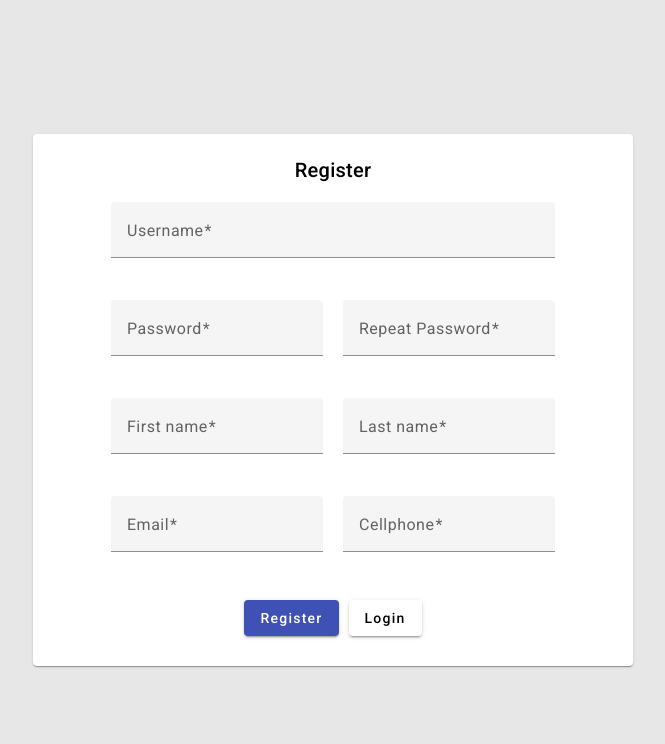
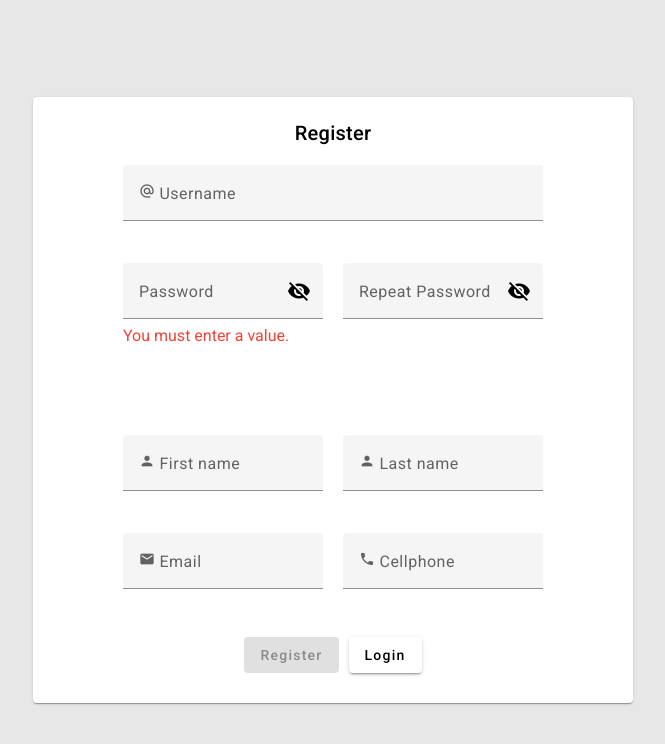
Before and after one commit to LordOfThePing/tpgestion_splitify, an Angular app: page /register in a window 1280 px wide. Shown: the top 744 px of the page, without its empty margins (307-972 px from the left). Built offline with nearby package versions, Linux system fonts and the light colour scheme.

Commit message:
register form validators

```diff
--- a/src/app/pages/register/register.component.css
+++ b/src/app/pages/register/register.component.css
@@ -23,6 +23,10 @@ form{
     margin: 1rem;
 }
 
+.password-gap {
+    height: 90px;
+}
+
 .form-group{
     display: flex;
     flex-direction: column;
@@ -40,3 +44,12 @@ a {
 mat-form-field + mat-form-field {
     margin-left: 20px;
 }
+.mat-form-field-password{
+    margin-bottom: -1em;
+ }
+.subfield mat-form-field {
+    max-width: 200px;
+}
+mat-error {
+    max-width: 420px;
+}
--- a/src/app/pages/register/register.component.html
+++ b/src/app/pages/register/register.component.html
@@ -2,46 +2,93 @@
     <mat-card>
         <mat-card-title>Register</mat-card-title>
 
-        <form [formGroup]="form" (ngSubmit)="onSubmit()">
+        <form class="form" [formGroup]="registerForm" (ngSubmit)="onSubmit()">
 
-                <mat-form-field>
-                    <mat-label>Username</mat-label>
+            <mat-form-field hideRequiredMarker>
+                <mat-label><mat-icon>alternate_email</mat-icon> Username</mat-label>
                 <input matInput type="text" formControlName="username"/>
             </mat-form-field>
 
+            <div class="subfield">
                 <div>
-                <mat-form-field>
-                    <mat-label>Password</mat-label>
-                    <input matInput type="password" formControlName="password"/>
+
+
+                    <mat-form-field hideRequiredMarker class="mat-form-field-password">
+                        <mat-label for="password">Password</mat-label>
+                        <input
+                            matInput
+                            name="password"
+                            [type]="hidePassword ? 'password' : 'text'"
+                            formControlName="password"
+                            #pw
+                        />
+                        <mat-icon matSuffix (click)="hidePassword = !hidePassword">{{hidePassword ? 'visibility_off' : 'visibility'}}</mat-icon>
+
+
                     </mat-form-field>
 
 
-                <mat-form-field>
+                    <mat-form-field hideRequiredMarker class="mat-form-field-password">
                         <mat-label>Repeat Password</mat-label>
-                    <input matInput type="password" formControlName="repeatPassword"/>
+                        <input matInput type="password" formControlName="repeatPassword"
+                        [type]="hidePasswordRepeat ? 'password' : 'text'"
+                        />
+                        <mat-icon matSuffix (click)="hidePasswordRepeat = !hidePasswordRepeat">{{hidePasswordRepeat ? 'visibility_off' : 'visibility'}}</mat-icon>
+
                     </mat-form-field>
+
+
+                </div>
+                <div class="password-gap">
+                    <mat-error
+                        *ngIf="registerForm.get('password')?.hasError('required')"
+                        >You must enter a value.</mat-error>
+                    <mat-error
+                        *ngIf="registerForm.get('password')?.hasError('noDigit')"
+                        >Password must contain at least one number.</mat-error>
+                    <mat-error
+                        *ngIf="registerForm.get('password')?.hasError('noLowercase')"
+                        >Password must contain at least one lowercase letter.</mat-error>
+
+                    <mat-error
+                        *ngIf="registerForm.get('password')?.hasError('noUppercase')"
+                        >Password must contain at least one uppercase letter.</mat-error>
+
+                    <mat-error
+                        *ngIf="registerForm.get('password')?.hasError('noSpecialChar')"
+                        >Password must contain at least one special character.</mat-error>
+
+                    <mat-error
+                        *ngIf="registerForm.get('password')?.hasError('minLength')"
+                        >Password must contain at least 8 characters.</mat-error>
+
+                    <mat-error
+                        *ngIf="registerForm.get('repeatPassword')?.hasError('notEqualPasswords') &&
+                        !registerForm.get('password')?.hasError('required')"
+                        >Passwords must be equal.</mat-error>
+                </div>
             </div>
 
-            <div>
-                <mat-form-field>
-                    <mat-label>First name</mat-label>
+            <div class="subfield">
+                <mat-form-field hideRequiredMarker>
+                    <mat-label><mat-icon>person</mat-icon> First name</mat-label>
                     <input matInput type="text" formControlName="firstName"/>
                 </mat-form-field>
 
-                <mat-form-field>
-                    <mat-label>Last name</mat-label>
+                <mat-form-field hideRequiredMarker>
+                    <mat-label><mat-icon>person</mat-icon> Last name</mat-label>
                     <input matInput type="text" formControlName="lastName"/>
                 </mat-form-field>
 
             </div>
-            <div>
-                <mat-form-field>
-                    <mat-label>Email</mat-label>
+            <div class="subfield">
+                <mat-form-field hideRequiredMarker>
+                    <mat-label><mat-icon>email</mat-icon> Email</mat-label>
                     <input matInput type="email" formControlName="email"/>
                 </mat-form-field>
 
-                <mat-form-field>
-                    <mat-label>Cellphone</mat-label>
+                <mat-form-field hideRequiredMarker>
+                    <mat-label><mat-icon>phone</mat-icon> Cellphone</mat-label>
                     <input matInput type="text" formControlName="cellphone"/>
                 </mat-form-field>
             </div>
@@ -49,7 +96,7 @@
         </form>
         <div class="form-group">
             <div>
-                <button mat-raised-button color="primary" type="submit">Register</button>
+                <button mat-raised-button color="primary" type="submit" [disabled]="registerForm.invalid" >Register</button>
                 <a mat-raised-button color="secondary" type="button" href="login" >Login</a>
             </div>
         </div>
--- a/src/app/pages/register/register.component.ts
+++ b/src/app/pages/register/register.component.ts
@@ -4,58 +4,110 @@ import { Router } from '@angular/router';
 import { MatIconModule } from '@angular/material/icon';
 import { MatInputModule } from '@angular/material/input';
 import { MatFormFieldModule } from '@angular/material/form-field';
-import { FormBuilder, FormControl, FormGroup, FormsModule, ReactiveFormsModule, Validators } from '@angular/forms';
+import { AbstractControl, FormBuilder, FormControl, FormGroup, FormsModule, ReactiveFormsModule, ValidationErrors, ValidatorFn, Validators } from '@angular/forms';
 import { MatCardModule } from '@angular/material/card';
 import { MatButtonModule } from '@angular/material/button';
+import { NgIf } from '@angular/common';
 
 @Component({
   selector: 'app-register',
   standalone: true,
-  imports: [ReactiveFormsModule, FormsModule, MatCardModule, MatFormFieldModule, MatInputModule, MatButtonModule, MatIconModule],
+  imports: [
+    ReactiveFormsModule,
+    FormsModule,
+    MatCardModule, MatFormFieldModule, MatInputModule, MatButtonModule, MatIconModule,
+    NgIf
+  ],
   templateUrl: './register.component.html',
   styleUrl: './register.component.css'
 })
 export class RegisterComponent {
-  form: FormGroup = new FormGroup({
-    username: new FormControl(''),
-    password: new FormControl(''),
-    repeatPassword: new FormControl(''),
-    firstName: new FormControl(''),
-    lastName: new FormControl(''),
-    email: new FormControl(''),
-    cellphone: new FormControl(''),
-  });
+  hidePassword = true;
+  hidePasswordRepeat = true;
+  registerForm = this.formBuilder.group(
+    {
+      username: new FormControl('', [Validators.required]),
+      password: new FormControl('', [
+        Validators.required,
+        this.RegexValidator(new RegExp('.*\\d.*'), {'noDigit': true}),
+        this.RegexValidator(new RegExp('.*[a-z].*'), {'noLowercase': true}),
+        this.RegexValidator(new RegExp('.*[A-Z].*'), {'noUppercase': true}),
+        this.RegexValidator(new RegExp('.*[@$!%*#?&^_-].*'), {'noSpecialChar': true}),
+        this.RegexValidator(new RegExp('.{8,}'), {'minLength': true}),
+      ]),
+      repeatPassword: new FormControl('', [
+        Validators.required,
+      ]),
+      firstName: new FormControl('', [Validators.required]),
+      lastName: new FormControl('', [Validators.required]),
+      email: new FormControl('', [Validators.required, Validators.email]),
+      cellphone: new FormControl('', [Validators.required]),
+    }, {
+      validators: [this.ConfirmedValidator('password', 'repeatPassword')]
+    }
+  );
+
   submitted = false;
 
   constructor(private authService: AuthService, private formBuilder: FormBuilder, private router: Router) { }
+/*
+  ngOnInit(): void {
 
-  ngOnInit(): void {
-    this.form = this.formBuilder.group(
-      {
-        username: ['', [Validators.required]],
-        password: ['', [Validators.required]],
-        repeatPassword: ['', [Validators.required]],
-        firstName: ['', [Validators.required]],
-        lastName: ['', [Validators.required]],
-        email: ['', [Validators.required]],
-        cellphone: ['', [Validators.required]],
-      }
-    );
 
     if (this.authService.isAuth()) {
       this.router.navigate(['/home']);
     }
   }
-
+  */
+  RegexValidator(regex: RegExp, error: ValidationErrors): ValidatorFn {
+    return (control: AbstractControl): {[key: string]: any} | null => {
+        if (!control.value) {
+            return null;
+        }
+        const valid = regex.test(control.value);
+        return valid ? null : error;
+    }
+}
+  ConfirmedValidator(controlName: string, matchingControlName: string) {
+    return (formGroup: FormGroup) => {
+      const control = formGroup.controls[controlName];
+      const matchingControl = formGroup.controls[matchingControlName];
+      if (
+        matchingControl.errors &&
+        !matchingControl.errors['notEqualPasswords']
+      ) {
+        return;
+      }
+      if (control.value !== matchingControl.value) {
+        matchingControl.setErrors({ 'notEqualPasswords' : true });
+      } else {
+        matchingControl.setErrors(null);
+      }
+    };
+  }
   onSubmit(): void {
-    console.log(this.form.value);
-    let values = this.form.value;
+    console.log(this.registerForm.value);
+    let values = this.registerForm.value;
     try {
-      this.authService.login(values.username, values.password);
+      this.authService.register(
+        values.username as string,
+        values.password as unknown as string,
+        values.firstName as string,
+        values.lastName as string,
+        values.email as string,
+        values.cellphone as string
+      );
     } catch (error) {
       // todo show error db
     }
   }
-
+  getPasswordErrorMessage() {
+    return this.registerForm.get('password')?.hasError('required') ? 'You must enter a value' :
+        this.registerForm.get('password')?.hasError('pattern') ?
+        "Password must contain at least one number, one uppercase and a " +
+        "lowercase letter and at least 8 characters<br />Password cannot" +
+        "contain whitespace" :
+            '';
+  }
 
 }
--- a/src/app/services/auth.service.ts
+++ b/src/app/services/auth.service.ts
@@ -34,4 +34,15 @@ export class AuthService {
     if (!loggedIn) return false;
     return loggedIn == 'true'? true: false;
   }
+
+  register(
+    username: string,
+    password: string,
+    firstName: string,
+    lastName: string,
+    email: string,
+    cellphone: string
+  ) {
+
+  }
 }
```
Lines whose indentation alone changed are shown as unchanged.
